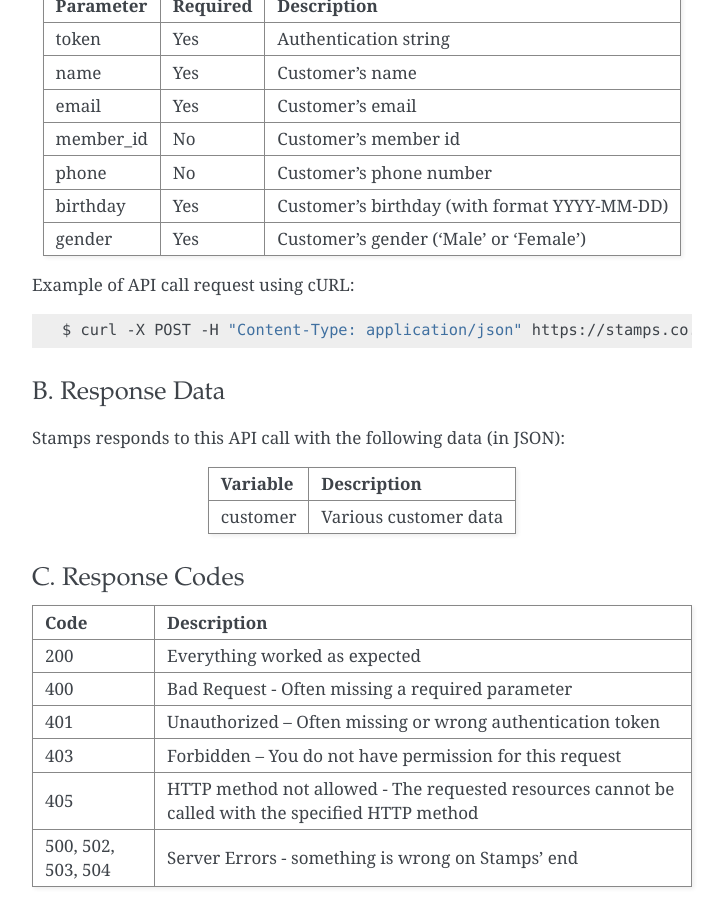
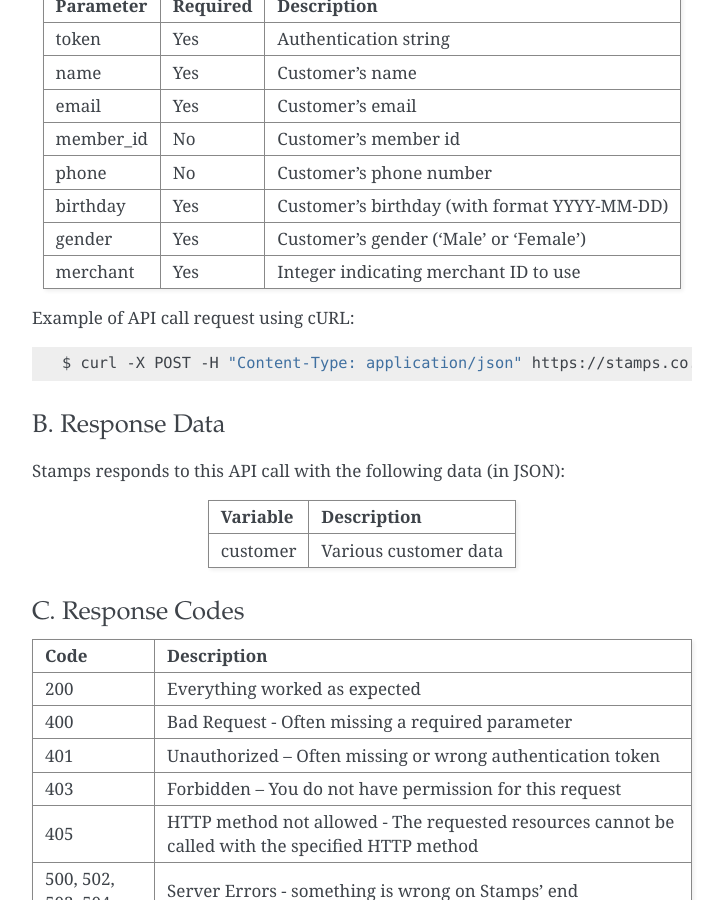
Before and after one commit to ui/stamps-api-docs, a Sphinx documentation site: the page built from source/customer_api.rst, in a window 1280 px wide and 900 px high, scrolled down 4118 px. Shown: the whole window, without its empty margins (388-1112 px from the left). Built offline with Sphinx 7.4.7, drawn with Linux system fonts in a browser that asks for light colours.

Commit message:
add merchant parameter for membership registration

```diff
--- a/source/customer_api.rst
+++ b/source/customer_api.rst
@@ -19,7 +19,7 @@ Parameter   Required    Description
 token       Yes         Authentication string
 user_email  Yes         A string indicating user's
                         email address to be queried
-merchant    Yes          Integer indicating merchant ID to use
+merchant    Yes         Integer indicating merchant ID to use
 =========== =========== =========================
 
 Example of API call request using cURL
@@ -130,7 +130,7 @@ Parameter   Required    Description
 token       Yes         Authentication string
 query       Yes         A string indicating query
                         to be processed for the suggestions API
-merchant    Yes          Integer indicating merchant ID to use
+merchant    Yes         Integer indicating merchant ID to use
 =========== =========== =========================
 
 Example of API call request using cURL:
@@ -228,13 +228,14 @@ member_id   No          Customer's member id
 phone       No          Customer's phone number
 birthday    Yes         Customer's birthday (with format YYYY-MM-DD)
 gender      Yes         Customer's gender ('Male' or 'Female')
+merchant    Yes         Integer indicating merchant ID to use
 =========== =========== =========================
 
 Example of API call request using cURL:
 
 .. code-block :: bash
 
-    $ curl -X POST -H "Content-Type: application/json" https://stamps.co.id/api/memberships/register -i -d '{ "token": "secret", "name": "me", "email": "me@mail.com", "member_id": "123412341234", "phone": "0215600010", "birthday": "1991-10-19", "gender": "Female"}'
+    $ curl -X POST -H "Content-Type: application/json" https://stamps.co.id/api/memberships/register -i -d '{ "token": "secret", "name": "me", "email": "me@mail.com", "member_id": "123412341234", "phone": "0215600010", "birthday": "1991-10-19", "gender": "Female", "merchant": 14}'
 
 
 B. Response Data
```
